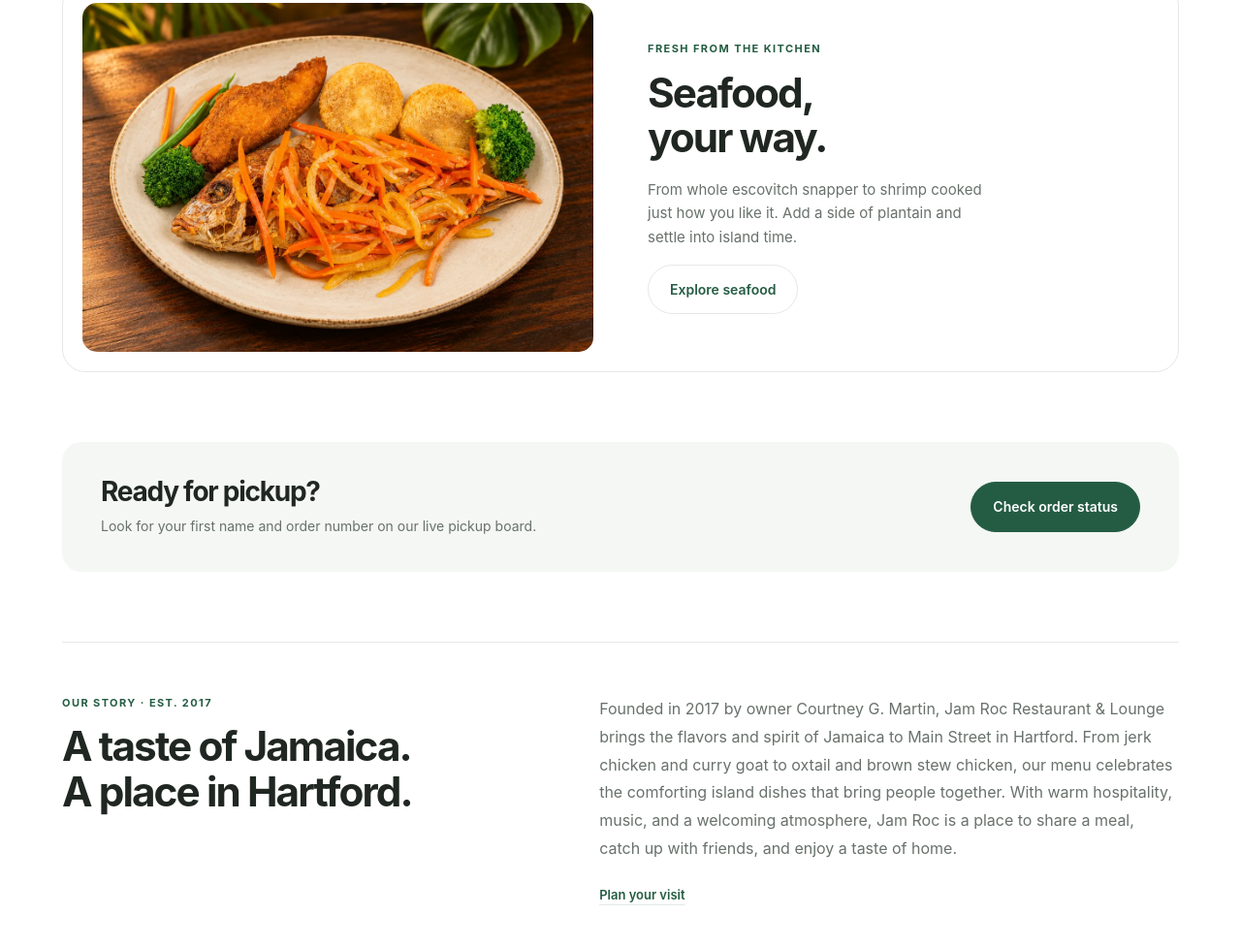
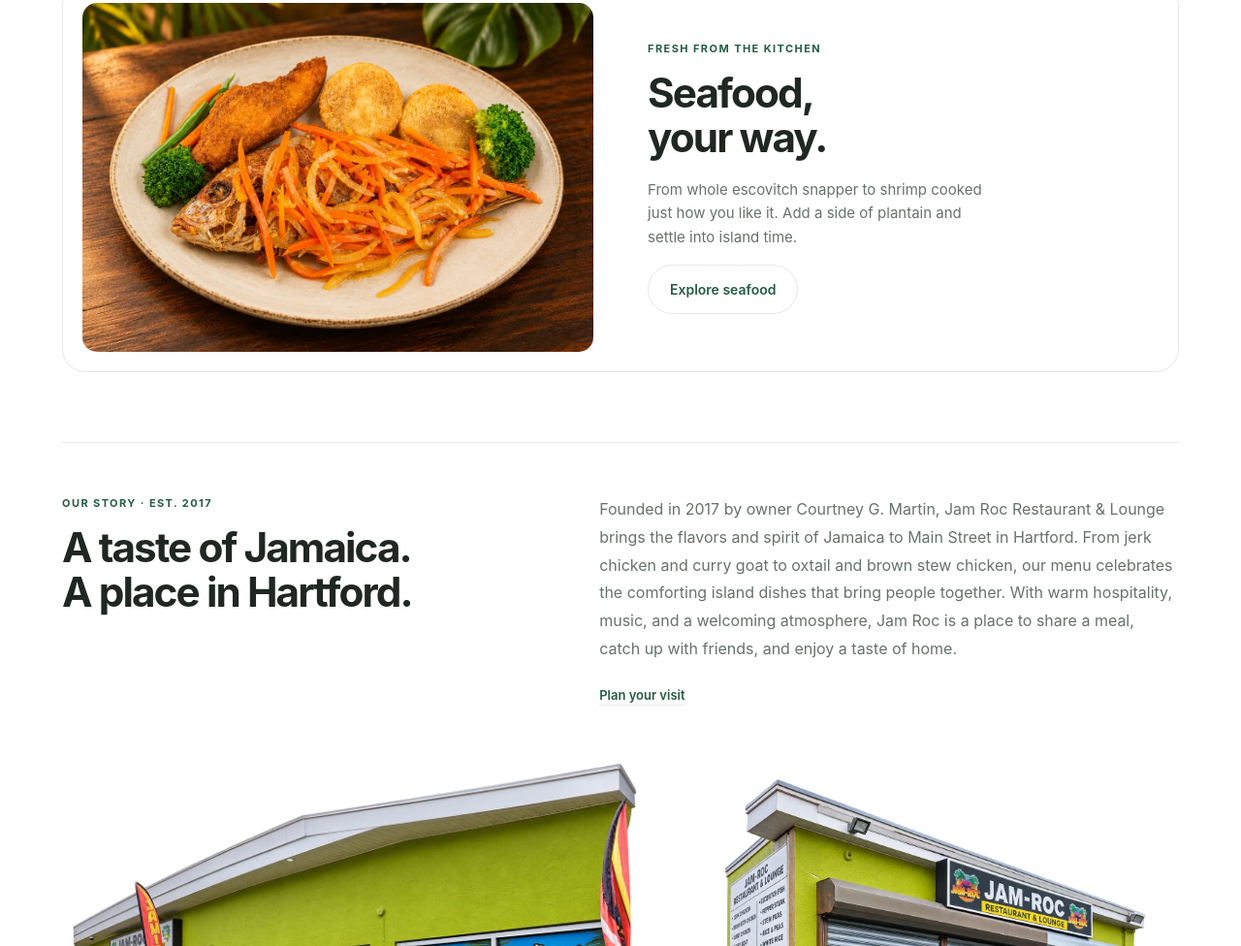
Before and after one commit to reimage-demo/jamroc, a plain HTML site: page index.html in a window 1280 px wide. Shown: the part 1824-2800 px from the top of the page at 97% size. Drawn offline with Linux system fonts and the light colour scheme.

Commit message:
Publish Jam Roc site

```diff
--- a/index.html
+++ b/index.html
@@ -34,7 +34,6 @@
         <a href="index.html" data-nav="home">Home</a
         ><a href="menu.html" data-nav="menu">Our menu</a
         ><a href="events.html" data-nav="events">Events</a
-        ><a href="order-status.html" data-nav="status">Order status</a
         ><a href="contact.html" data-nav="contact">Visit us</a>
       </nav>
       <button class="button compact online-order">Order online</button>
@@ -122,15 +121,6 @@
           >
         </div>
       </section>
-      <section class="pickup-callout">
-        <div>
-          <h2>Ready for pickup?</h2>
-          <p>
-            Look for your first name and order number on our live pickup board.
-          </p>
-        </div>
-        <a class="button" href="order-status.html">Check order status</a>
-      </section>
       <section class="section home-storefront" aria-labelledby="storefront-title">
         <div class="storefront-story">
           <div>
```
Also changed, not shown: contact.html (+0 -1 lines), events.html (+0 -1 lines), landing-page.html (+2 -3 lines), menu.html (+0 -1 lines), order-status.html (+0 -1 lines).
